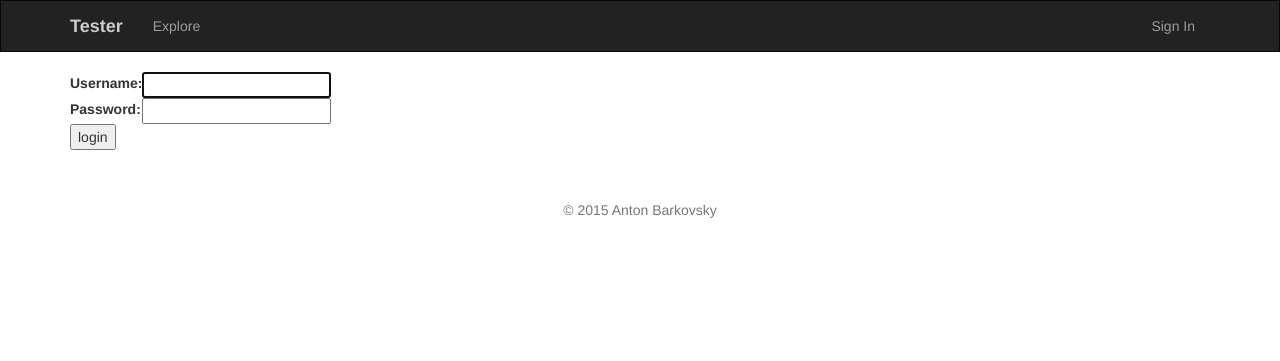
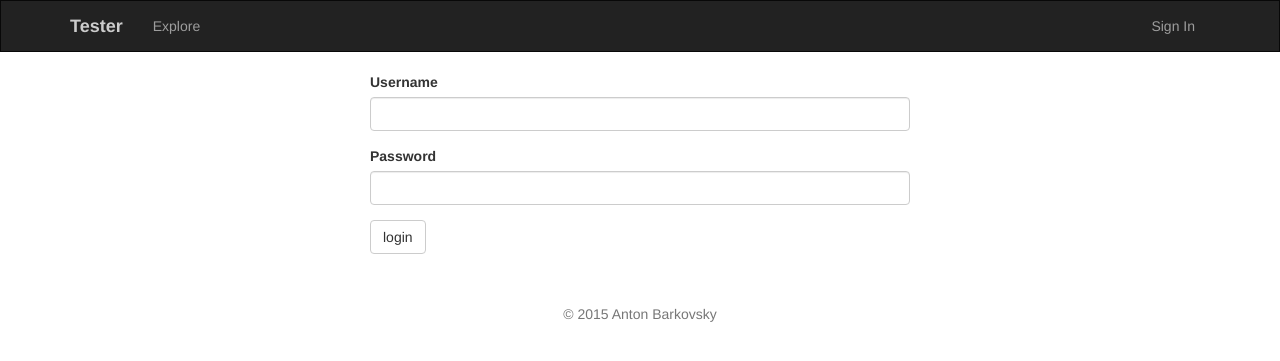
Before and after one commit to swarmer/tester, a Django app: page /login in a window 1280 px wide. Shown: the top 361 px of the page. Run offline with Django 3.2, Linux system fonts and the light colour scheme; some libraries are stand-ins or nearby versions.

Commit message:
Prettify login form

```diff
--- a/core/templates/registration/login.html
+++ b/core/templates/registration/login.html
@@ -2,38 +2,45 @@
 
 
 {% block content %}
-    {% if form.errors %}
-        <p>Your username and password didn't match. Please try again.</p>
-    {% endif %}
+    <div class="col-md-6 col-md-offset-3">
+        {% if next %}
+            {% if user.is_authenticated %}
+                <div class="alert alert-danger" role="alert">
+                    <span class="glyphicon glyphicon-exclamation-sign"></span>
+                    Your account doesn't have access to this page.
+                </div>
+            {% else %}
+                <div class="alert alert-warning" role="alert">
+                    <span class="glyphicon glyphicon-exclamation-sign"></span>
+                    Please login to see this page.
+                </div>
+            {% endif %}
+        {% endif %}
 
-    {% if next %}
-        {% if user.is_authenticated %}
-            <p>
-                Your account doesn't have access to this page. To proceed,
-                please login with an account that has access.
-            </p>
-        {% else %}
-            <p>Please login to see this page.</p>
+        {% if form.errors %}
+            <div class="alert alert-danger" role="alert">
+                <span class="glyphicon glyphicon-exclamation-sign"></span>
+                Your username and password didn't match. Please try again.
+            </div>
         {% endif %}
-    {% endif %}
 
-    <form method="post" action="{% url 'django.contrib.auth.views.login' %}">
-        {% csrf_token %}
+        <form method="post" action="{% url 'django.contrib.auth.views.login' %}">
+            {% csrf_token %}
 
-        <table>
-        <tr>
-            <td>{{ form.username.label_tag }}</td>
-            <td>{{ form.username }}</td>
-        </tr>
-        <tr>
-            <td>{{ form.password.label_tag }}</td>
-            <td>{{ form.password }}</td>
-        </tr>
-        </table>
+            <div class="form-group">
+                <label for="username-input">Username</label>
+                <input id="username-input" maxlength="254" name="username" class="form-control"     type="text" value="{{ form.username.value|default_if_none:"" }}" />
+            </div>
 
-        <input type="submit" value="login" />
-        <input type="hidden" name="next" value="{{ next }}" />
-    </form>
+            <div class="form-group">
+                <label for="password-input">Password</label>
+                <input id="password-input" name="password" type="password" class="form-control"     value="{{ form.password.value|default_if_none:"" }}">
+            </div>
+
+            <input type="submit" class="btn btn-default" value="login">
+            <input type="hidden" name="next" value="{{ next }}">
+        </form>
+    </div>
 
     {# Assumes you setup the password_reset view in your URLconf #}
     {#<p><a href="{% url 'password_reset' %}">Lost password?</a></p>#}
```
